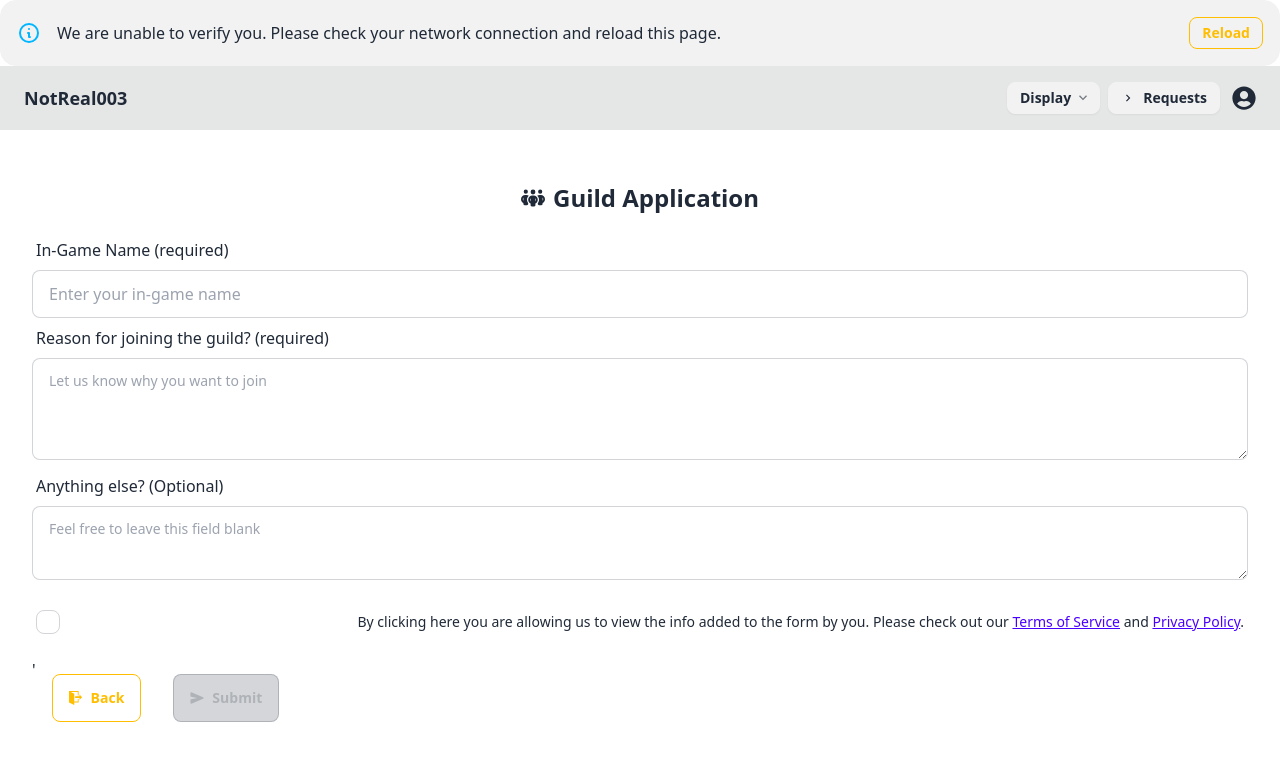
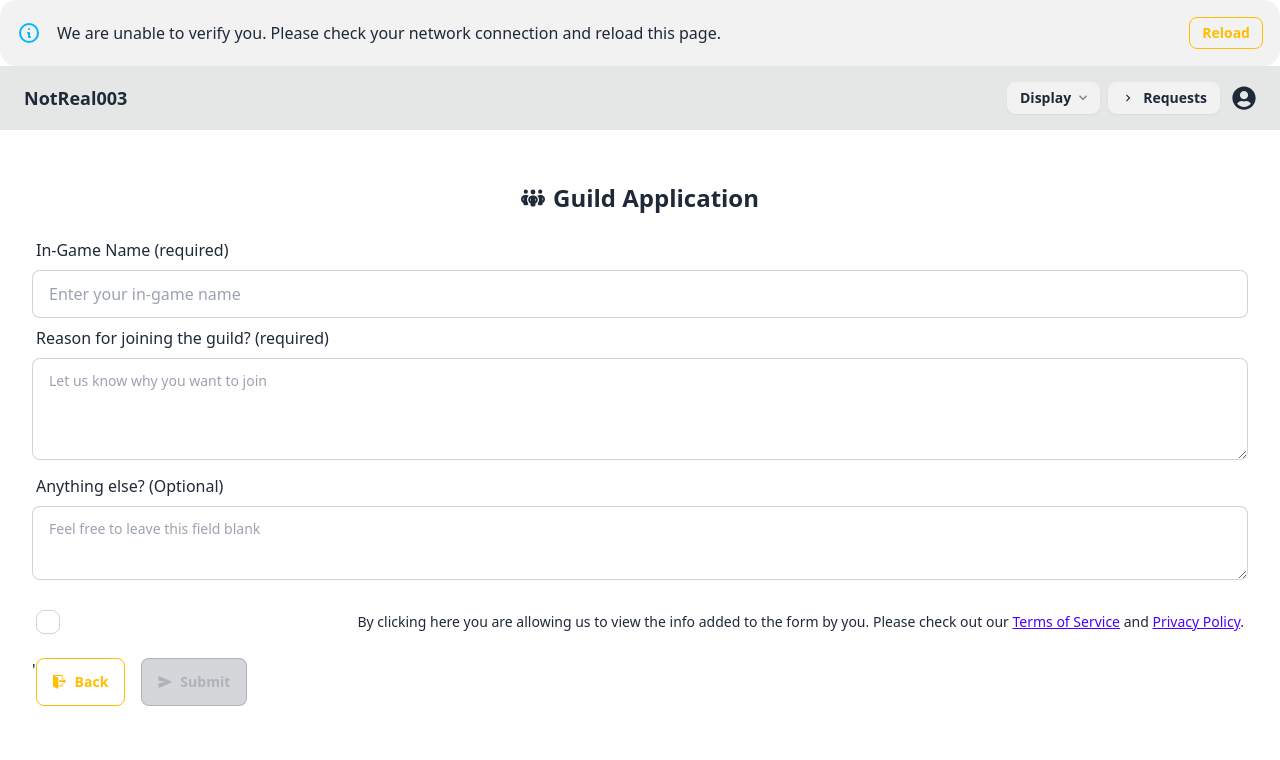
Before and after one commit to NotReal003/REQUEST-MANAGEMENT-SYSTEM, a React (Create React App) app: page /apply in a window 1280 px wide. Shown: the top 760 px of the page. Built offline with nearby package versions, Linux system fonts and the light colour scheme; no server answers; sample sign-in values are in the browser's storage.

Commit message:
See if fixed

```diff
--- a/src/pages/Apply.jsx
+++ b/src/pages/Apply.jsx
@@ -133,10 +133,10 @@ const Apply = () => {
                   </span>
                 </label>
               </div>
-              <div className="tooltip tooltip-top justify-between items-ceneter" data-tip={!agree ? "You must agree to the Terms of Services and to our Privacy Policy." : ""}>
+              <div className="tooltip tooltip-top flex justify-between" data-tip={!agree ? "You must agree to the Terms of Services and to our Privacy Policy." : '...'}>
               <div className='flex justify-between'>'
-                 <button className="btn btn-outline btn-warning m-4 justify-between"><ImExit />Back</button>
-                <button type="submit" className="btn btn-outline btn-info m-4 justify-between" disabled={isLoading || !agree}>
+                 <button className="btn btn-outline btn-warning mr-2"><ImExit />Back</button>
+                <button type="submit" className="btn btn-outline btn-info ml-2" disabled={isLoading || !agree}>
                   {isLoading ? 'Submitting...' : <><IoSend />Submit</>}
                 </button>
               </div>
```
